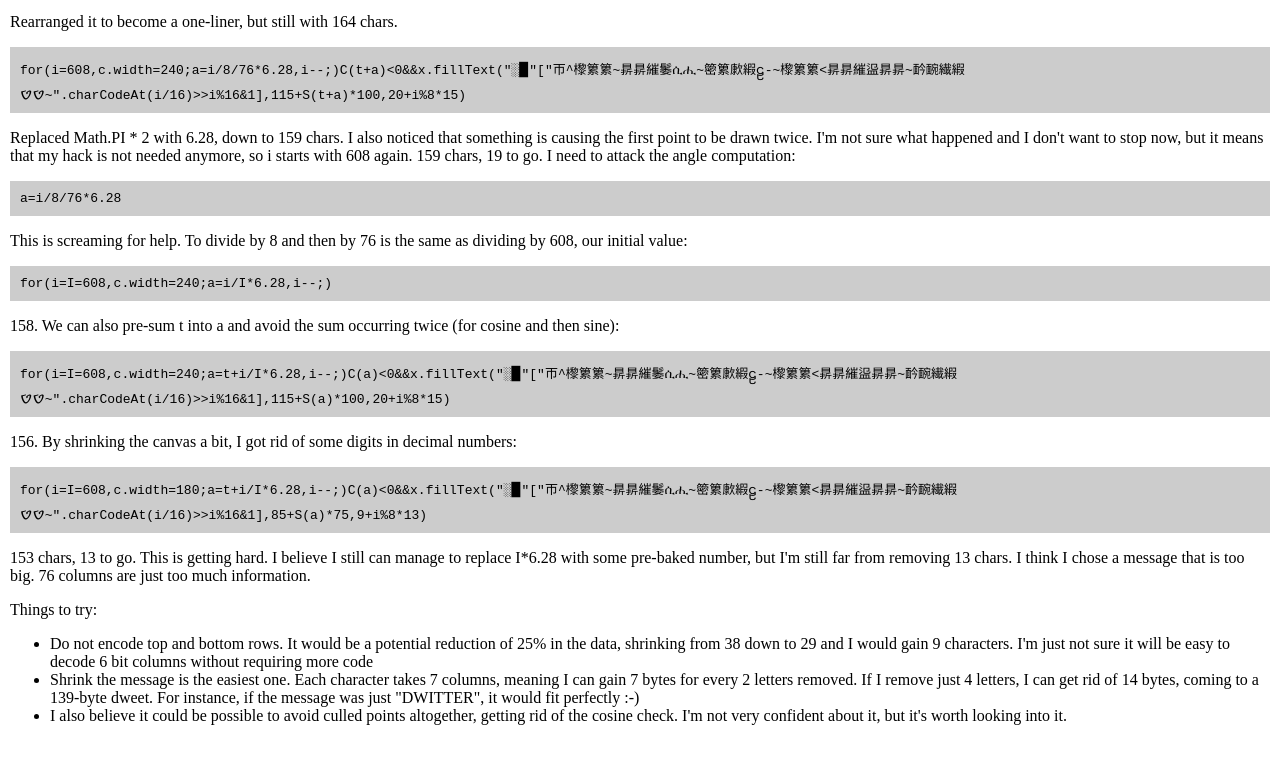
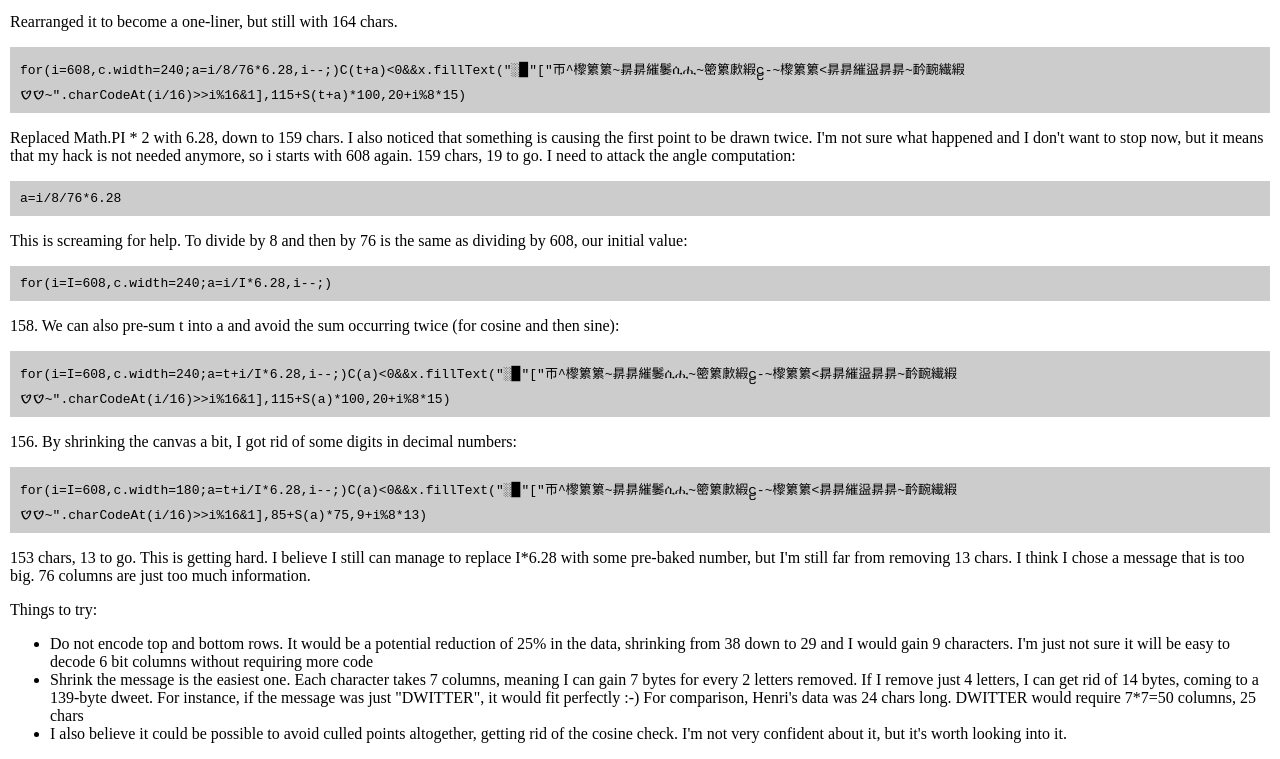
Before and after one commit to luciopaiva/dweets, a plain HTML site: page pt3/index.html in a window 1280 px wide. Shown: the part 4640-5399 px from the top of the page. Drawn offline with Linux system fonts and the light colour scheme.

Commit message:
Add note

```diff
--- a/pt3/index.html
+++ b/pt3/index.html
@@ -318,7 +318,7 @@ for(i=608,c.width=240;a=i/8/76*6.28,i--;)C(t+a)<0&&x.fillText("░▉"["帀^㰀
 
 <ul>
     <li>Do not encode top and bottom rows. It would be a potential reduction of 25% in the data, shrinking from 38 down to 29 and I would gain 9 characters. I'm just not sure it will be easy to decode 6 bit columns without requiring more code</li>
-    <li>Shrink the message is the easiest one. Each character takes 7 columns, meaning I can gain 7 bytes for every 2 letters removed. If I remove just 4 letters, I can get rid of 14 bytes, coming to a 139-byte dweet. For instance, if the message was just "DWITTER", it would fit perfectly :-)</li>
+    <li>Shrink the message is the easiest one. Each character takes 7 columns, meaning I can gain 7 bytes for every 2 letters removed. If I remove just 4 letters, I can get rid of 14 bytes, coming to a 139-byte dweet. For instance, if the message was just "DWITTER", it would fit perfectly :-) For comparison, Henri's data was 24 chars long. DWITTER would require 7*7=50 columns, 25 chars</li>
     <li>I also believe it could be possible to avoid culled points altogether, getting rid of the cosine check. I'm not very confident about it, but it's worth looking into it.</li>
 </ul>
 
```
